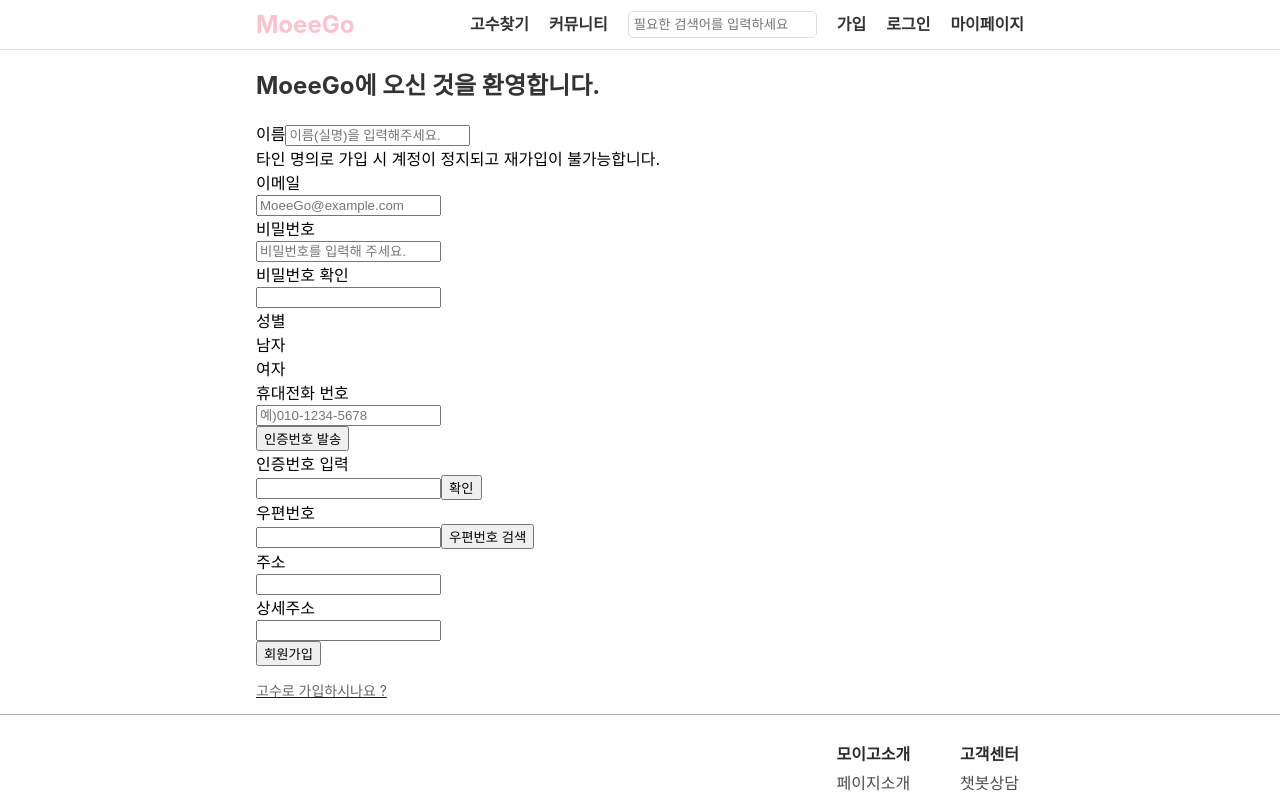
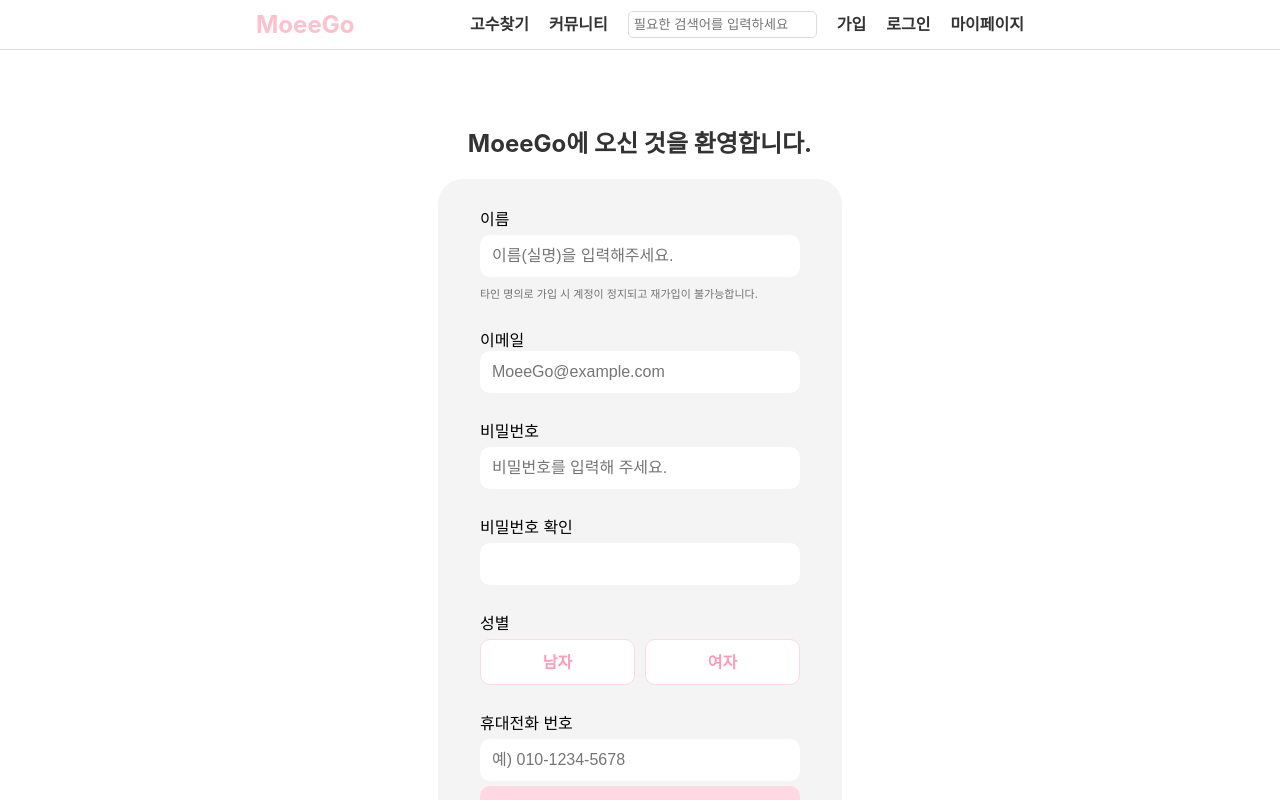
Before and after one commit to jaeheoon/moeego_client, a React (Vite) app: page /signup in a window 1280 px wide. Shown: the top 800 px of the page. Built offline with nearby package versions, Linux system fonts and the light colour scheme.

Commit message:
[FE] feat: 회원가입페이지 css 작성 (#27)

```diff
--- a/src/components/join/Join.jsx
+++ b/src/components/join/Join.jsx
@@ -1,104 +1,130 @@
 import React from 'react';
+import "../../css/join/Join.css";
 import { Link } from 'react-router-dom';
 
 const Join = () => {
     return (
-        <div>
+        <div className="JoinPage">
             <div id="join_container">
-                <div>
                     <h1>MoeeGo에 오신 것을 환영합니다.</h1>
-                </div>
-                <form>
+                <form className="joinbox">
+                    <br/>
+                    <div className="join-align">
+                        <label>이름</label>
+                    </div>
                     <div>
-                        <label>이름</label>
-                        <input type="text" placeholder='이름(실명)을 입력해주세요.'></input>
+                        <input className="namebox" type="text" placeholder='이름(실명)을 입력해주세요.'/>
                     </div>
                     {/* 유효성검사
                     <div>
                         <p>이름을 입력해주세요.</p>
                     </div>
                      */}
-                    <div>
-                        <div>
-                            <span>타인 명의로 가입 시 계정이 정지되고 재가입이 불가능합니다.</span>
-                        </div>
+                    <div className="join-align">
+                        <span id="warn">타인 명의로 가입 시 계정이 정지되고 재가입이 불가능합니다.</span>
                     </div>
-                    <div>
+                    <div id="nameDiv"></div>
+                    <br/>
+
+                    <div className="join-align">
                         <lable>이메일</lable>
                     </div>
                     <div>
-                        <input type='text' placeholder='MoeeGo@example.com' />
+                        <input className="emailbox" type='email' placeholder='MoeeGo@example.com' />
                     </div>
+                    <div id="emailDiv"></div>
                     {/* 유효성검사
                     <div>
                         <p>이메일 주소를 입력해주세요.</p>
                     </div>
                      */}
-                    <div>
+                    <br/>
+
+                    <div className="join-align">
                         <lable>비밀번호</lable>
                     </div>
                     <div>
-                        <input type='password' placeholder='비밀번호를 입력해 주세요.' />
+                        <input className="pwdbox"type='password' placeholder='비밀번호를 입력해 주세요.' />
                     </div>
+                    <div id="pwdDiv"></div>
                     {/* 유효성검사
                     <div>
                         <p>비밀번호를 입력해 주세요.</p>
                     </div>
                      */}
-                    <div>
+                     <br/>
+                    <div className="join-align">
                         <lable>비밀번호 확인</lable>
                     </div>
                     <div>
-                        <input type='password' />
+                        <input className="repwdbox" type='password' />
                         {/* <div>
                             <p>비밀번호가 일치하지 않습니다.</p>
                         </div> */}
                     </div>
-                    <div>
+                    <div id="repwdDiv"></div>
+                    <br/>
+
+                    <div className="join-align">
                         <label>성별</label>
-                        <div>
-                            <span><div class="radio">남자</div></span>
-                            <span><div class="radio">여자</div></span>
+                        <div className="select">
+                            <input type="radio" value="M" id="m" name="gender"/><label for="m">남자</label>
+                            <input type="radio" value="F" id="w" name="gender"/><label for="w">여자</label>
                         </div>
                     </div>
-                    <div>
+
+                    <br/>
+                    <div className="join-align">
                         <label>휴대전화 번호</label>
                     </div>
                     <div>
-                        <input type='text' placeholder='예)010-1234-5678' />
+                        <input className="phonebox" type='text' placeholder='예) 010-1234-5678' />
                     </div>
                     <div>
-                        <button>인증번호 발송</button>
+                        <button className="checkBtn">
+                        인증번호 발송</button>
                     </div>
-                    <div>
+                    <div className="join-align">
                         <label>인증번호 입력</label>
+                        <input className="checknumbox" type='text' />
+                        <button className="checknumBtn">
+                            확인</button>
                     </div>
-                    <div>
-                        <input type='text' />
-                        <button>확인</button>
-                    </div>
-                    <div>
+                    <br/>
+
+                    <div className="join-align">
                         <label>우편번호</label>
                     </div>
                     <div>
-                        <input type='text' />
-                        <button>우편번호 검색</button>
+                        <input className="zipcodebox" type='text' />
+                        <button className="zipcheckBtn">
+                            우편번호 검색</button>
                     </div>
-                    <div>
+                    <br/>
+
+                    <div className="join-align">
                         <label>주소</label>
                     </div>
                     <div>
-                        <input type='text' />
+                        <input className="addrbox" type='text' />
                     </div>
-                    <div>
+                    <br/>
+
+                    <div className="join-align">
                         <label>상세주소</label>
                     </div>
                     <div>
-                        <input type='text' />
+                        <input className="detailaddrbox" type='text' />
                     </div>
-                    <button>회원가입</button>
+                    <button className="joinBtn">회원가입</button>
+                    <br/>
+                    <div className="dalin">
+                    <Link to='/pro/signup/main'>
+                    <a href="#">달인으로 가입하시나요 ?</a>
+                    </Link>
+                    </div>
                 </form>
-                <Link to='/pro/signup/main'><p>고수로 가입하시나요 ?</p></Link>
+                <br/>
             </div>
         </div>
     );
--- a/src/components/login/Login.jsx
+++ b/src/components/login/Login.jsx
@@ -4,6 +4,7 @@ import { Link } from 'react-router-dom';
 
 const Login = () => {
     return (
+        <div class="LoginPage">
         <div id="login_container">
             <h1>로그인</h1>
             <form class="loginbox">
@@ -11,9 +12,9 @@ const Login = () => {
                     <div class="login-align">
                         <label htmlFor="email">이메일</label>
                     </div>
-                    <div class="login-align">
+                    <div>
                         <input
-                        class="emailbox"
+                        className="emailbox"
                         type="email"
                         id="email"
                         placeholder="example@MoeeGo.com"
@@ -25,7 +26,7 @@ const Login = () => {
                         <label htmlFor="password">비밀번호</label>
                     </div>
 
-                    <div class="login-align">
+                    <div>
                         <input
                         class="pwdbox"
                         type="password"
@@ -35,7 +36,7 @@ const Login = () => {
                     </div>
                     <div id="pwdDiv"></div>
                     <br/>
-                    <div class="login-align">
+                    <div>
                         <button type="submit" class="emailLoginBtn">
                         이메일 로그인
                         </button>
@@ -60,22 +61,23 @@ const Login = () => {
                 이전에 이메일로 로그인했어요
             </span>
             */}
-            <div class="login-align">
+            <div>
                 <button type="button" class="kakaoLoginBtn">
                 <img src="../../src/image/kaka.png" alt="카카오" width="18" height="16"/>
                     카카오로 시작
                 </button>
             </div>
             <br/>
-            <div class="login-align">
+            <div>
                 <button type="button" class="naverLoginBtn">
                 <img src="../../src/image/n.png" alt="네이버" width="18" height="16"/>
+                <div></div>
                 네이버로 시작
                 </button>
             </div>
             </form>
-            <br/>
-            <br/>
+
+        </div>
         </div>
     );
   };
--- /dev/null
+++ b/src/css/join/Join.css
@@ -0,0 +1,166 @@
+.JoinPage {
+    margin-top: 5%;
+    margin-bottom: 5%;
+    width: 100%;
+    display: flex;
+    align-items: center;
+    justify-content: center;
+}
+
+.JoinPage #join_container {
+    display: flex;
+    flex-direction: column;
+    align-items: center;
+    justify-content: center;
+    width: 100%;
+    max-width: 400px;
+    margin: 0 auto;
+    padding: 20px;
+}
+
+.JoinPage .joinbox {
+    display: flex;
+    flex-direction: column;
+    align-items: center;
+    border: 2px solid #F4F4F4;
+    width: 400px;
+    height: 1120px;
+    border-radius: 25px;
+    background-color: #F4F4F4;
+}
+
+.JoinPage #warn {
+    color: #737373;
+    font-size: 11px;
+}
+
+.JoinPage input[type="password"] {
+    margin-top: 5px;
+}
+
+.JoinPage input[type="text"] {
+    margin-top: 5px;
+}
+
+.JoinPage .join-align{
+    width: 320px;
+    align-items: center;
+    margin-top: 5px;
+}
+
+.joinbox .namebox,.joinbox .pwdbox,.joinbox .emailbox,.joinbox .repwdbox,.joinbox .phonebox,.joinbox .addrbox ,.joinbox .detailaddrbox{
+    border-radius: 10px;
+    border-style: none;
+    padding: 12px 12px;
+    font-size: 16px;
+    width: 320px;
+    box-sizing: border-box;
+    outline: lightcoral;
+}
+
+.JoinPage .checknumbox,.JoinPage .zipcodebox{
+    border-radius: 10px;
+    border-style: none;
+    padding: 12px 12px;
+    font-size: 16px;
+    width: 220px;
+    box-sizing: border-box;
+}
+
+.JoinPage .zipcodebox {margin-right: 5px;}
+
+.JoinPage .checknumBtn,.JoinPage .checkBtn,.JoinPage .zipcheckBtn,.JoinPage .joinBtn {
+    display: flex;
+    align-items: center;
+    justify-content: center;
+    gap: 0.5em;
+    box-sizing: border-box;
+    padding: 10px 20px;
+    font-size: 16px;
+    border-radius: 10px;
+    color: white;
+    width: 320px;
+    cursor: pointer;
+    border: 1px solid #FFD8E4;
+    background-color: #FFD8E4;
+    margin-top: 5px;
+    font-weight: bold;
+}
+.JoinPage .checknumBtn,.JoinPage .zipcheckBtn {
+    width: 95px;
+    height : 45px;
+    float: right;
+    font-weight: bold;
+}
+
+.JoinPage .checknumBtn {font-size: 16px;}
+
+.JoinPage .zipcheckBtn {font-size: 13px;}
+
+.JoinPage .dalin a {
+    text-decoration: none;
+    color: #737373;
+    font-size: 11px;
+}
+
+.JoinPage .radio {
+    display: flex;
+    align-items: center;
+    justify-content: center;
+    gap: 0.5em;
+    box-sizing: border-box;
+    padding: 10px 20px;
+    font-size: 16px;
+    border-radius: 10px;
+    color: #fd9bb9;
+    width: 160px;
+    cursor: pointer;
+    border: 1px solid #FFD8E4;
+    background-color: white;
+    margin-top: 5px;
+    font-size: 16px;
+    font-weight: bold;
+}
+
+.JoinPage .checknumBtn:hover, .JoinPage .checkBtn:hover, .JoinPage .zipcheckBtn:hover, .JoinPage .joinBtn:hover, .JoinPage .radio:hover {
+    background-color: white;
+    color: #fd9bb9;
+}
+
+.JoinPage .select {
+    display: flex;
+    gap: 10px;
+    align-items: center;
+}
+.JoinPage .select input[type=radio]{
+    display: none;
+}
+
+.JoinPage .select input[type=radio]+label{
+    display: flex;
+    align-items: center;
+    justify-content: center;
+    gap: 0.5em;
+    cursor: pointer;
+    width: 160px;
+    border-radius: 10px;
+    line-height: 24px;
+    text-align: center;
+    box-sizing: border-box;
+    padding: 10px 20px;
+    border: 1px solid #FFD8E4;
+    margin-top: 5px;
+    font-size: 16px;
+    font-weight: bold;
+}
+
+.JoinPage .select input[type=radio]+label{
+    background-color: white;
+    color: #fd9bb9;
+}
+
+.JoinPage .select input[type=radio]:checked+label{
+    background-color: #FFD8E4;
+    color: white;
+    border-color: lightcoral;
+}
--- a/src/css/login/Login.css
+++ b/src/css/login/Login.css
@@ -1,3 +1,12 @@
+.LoginPage {
+    margin-top: 5%;
+    margin-bottom: 5%;
+    width: 100%;
+    display: flex;
+    align-items: center;
+    justify-content: center;
+}
+
 #login_container {
     display: flex;
     flex-direction: column;
@@ -9,12 +18,12 @@
     padding: 20px;
 }
 
-.login-align{
+.LoginPage .login-align{
     width: 320px;
     align-items: center;
 }
 
-.loginbox {
+.LoginPage .loginbox {
     display: flex;
     flex-direction: column;
     align-items: center;
@@ -25,7 +34,7 @@
     background-color: #F4F4F4;
 }
 
-.emailbox,.pwdbox {
+.LoginPage .emailbox, .LoginPage .pwdbox {
     border-radius: 10px;
     border-style: none;
     padding: 12px 12px;
@@ -34,12 +43,13 @@
     box-sizing: border-box;
 }
 
-.emailbox:focus,.pwdbox:focus {
-    border: 1px solid #fcc1cc;
+.LoginPage .emailbox:focus,.LoginPage .pwdbox:focus {
     box-sizing: border-box;
+    outline: lightcoral;
+    border: 2px solid lightcoral;
 }
 
-.emailLoginBtn, .kakaoLoginBtn, .naverLoginBtn {
+.LoginPage .emailLoginBtn, .LoginPage .kakaoLoginBtn, .LoginPage .naverLoginBtn {
     display: flex;
     align-items: center;
     justify-content: center;
@@ -51,35 +61,52 @@
     color: white;
     width: 320px;
     cursor: pointer;
+    font-weight: bold;
 }
 
-.emailLoginBtn {
+.LoginPage .emailLoginBtn {
     border: 1px solid #FFD8E4;
     background-color: #FFD8E4;
 }
+.LoginPage .emailLoginBtn:hover {
+    background-color: white;
+    color: #fd9bb9;
+}
 
-.kakaoLoginBtn {
+
+.LoginPage .kakaoLoginBtn {
     color: #401717;
     border: 1px solid #FEE500;
     background-color: #FEE500;
 }
 
-.naverLoginBtn {
+
+.LoginPage .naverLoginBtn {
     border: 1px solid #03C75A;
     background-color: #03C75A;
 }
 
-.find {
+
+.LoginPage .find {
     display: inline-block;
     margin-right: 25px;
+    font-weight: bold;
 }
 
-.find a {
+.LoginPage .find a {
     text-decoration: none;
     color: #737373;
     font-size: 11px;
 }
 
-.find a:hover {
+.LoginPage .find a:hover {
     color: #047dff;
 }
+
+.LoginPage .LoginPage input[type="password"] {
+    margin-top: 5px;
+}
+
+.LoginPage .LoginPage input[type="email"] {
+    margin-top: 5px;
+}
```
